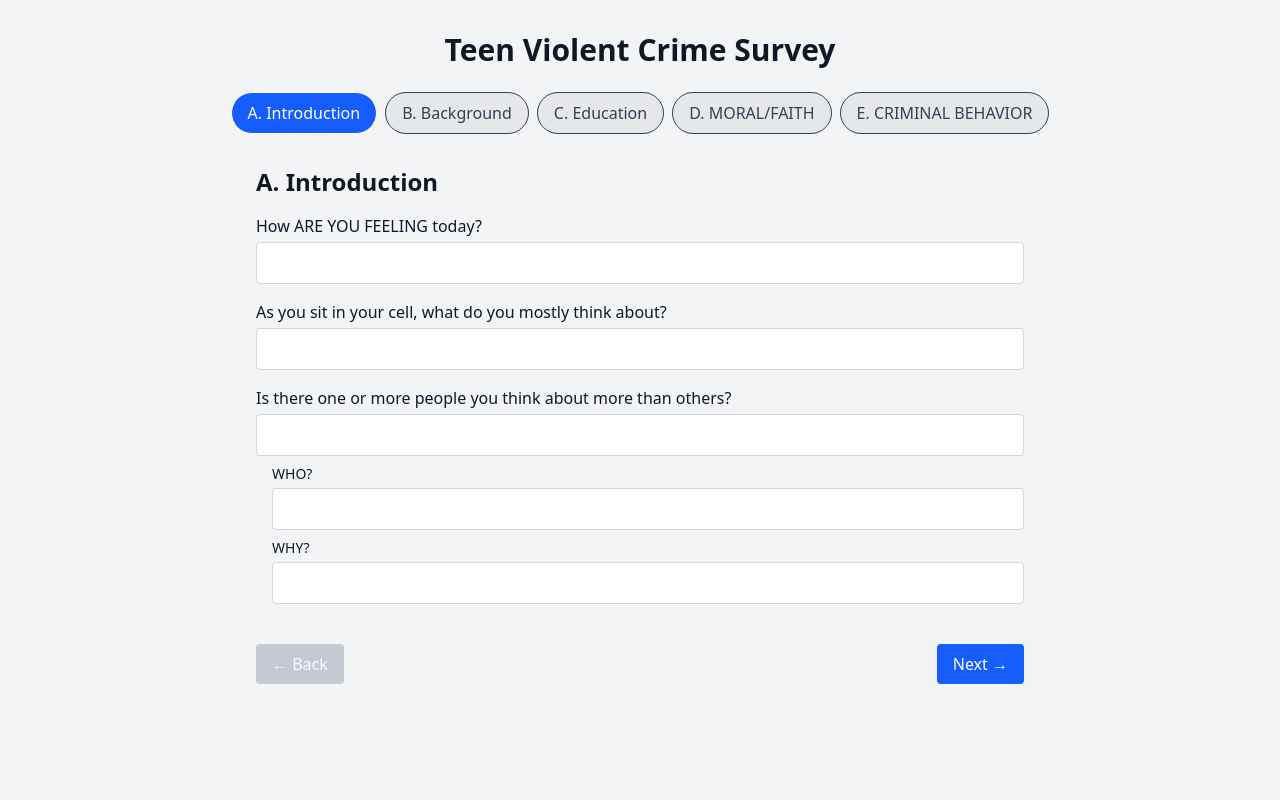
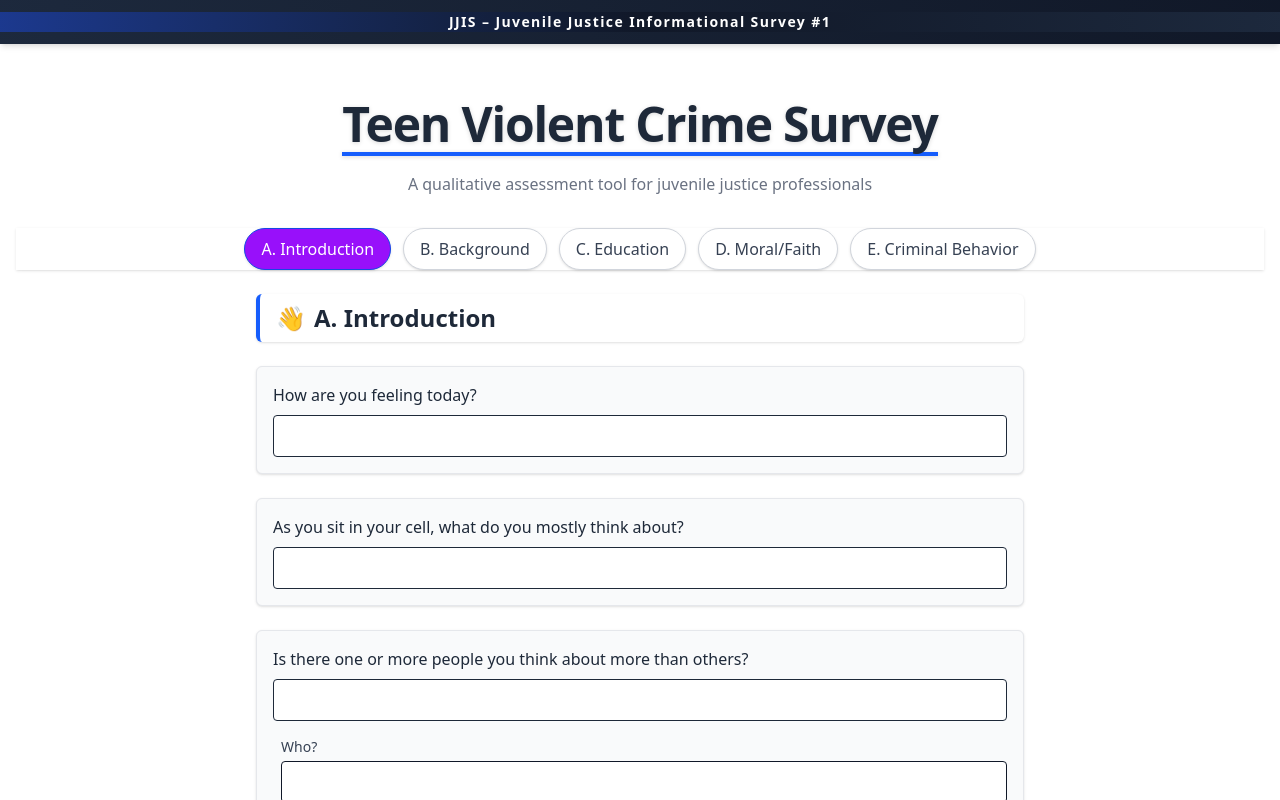
Before and after one commit to dariansweb/teenage-violent-crime-assessment, a React (Vite) app: page /survey in a window 1280 px wide. Shown: the top 800 px of the page. Built offline with nearby package versions, Linux system fonts and the light colour scheme.

Commit message:
email submit added and styles tweaked for modernizing

```diff
--- a/src/App.jsx
+++ b/src/App.jsx
@@ -3,10 +3,12 @@ import { BrowserRouter as Router, Routes, Route, Navigate } from 'react-router-d
 import SurveyWizard from './components/SurveyWizard'
 import ReviewPage from './components/ReviewPage'
 import SubmittedPage from './components/SubmittedPage'
+import HeaderBar from './components/HeaderBar'
 
 function App() {
   return (
     <Router>
+      <HeaderBar />
       <Routes>
         <Route path="/" element={<Navigate to="/survey" replace />} />
         <Route path="/survey" element={<SurveyWizard />} />
--- /dev/null
+++ b/src/components/EmailModal.jsx
@@ -0,0 +1,119 @@
+// src/components/EmailModal.jsx
+
+import React, { useState } from 'react'
+import toast from 'react-hot-toast'
+import emailjs from 'emailjs-com'
+import surveyData from '../data/teen_violent_crime_survey.json'
+
+const EmailModal = ({ isOpen, onClose, responses }) => {
+  const [email, setEmail] = useState('')
+  const [sending, setSending] = useState(false)
+
+  if (!isOpen) return null
+
+  const formatPlaintextResponses = () => {
+    let text = 'JJIS – Juvenile Justice Informational Survey #1\n\n'
+
+    surveyData.forEach((section) => {
+      text += `=== ${section.section} ===\n\n`
+
+      section.questions.forEach((q) => {
+        const answer = responses[q.id]
+        if (answer !== undefined && answer !== '') {
+          text += `${q.question}\n${answer}\n\n`
+
+          // Add followUps if applicable
+          if (q.followUps) {
+            q.followUps.forEach((fu, idx) => {
+              const fuId = `${q.id}_fu${idx}`
+              if (responses[fuId]) {
+                text += `${fu}\n${responses[fuId]}\n\n`
+              }
+            })
+          }
+
+          // Add subQuestions if applicable
+          if (q.subQuestions) {
+            q.subQuestions.forEach((sub, idx) => {
+              const subId = `${q.id}_sub${idx}`
+              if (responses[subId]) {
+                text += `${sub}\n${responses[subId]}\n\n`
+              }
+            })
+          }
+        }
+      })
+
+      text += `\n`
+    })
+
+    return text
+  }
+
+  const handleSend = async () => {
+    if (!email) return toast.error('Please enter an email address.')
+
+    setSending(true)
+
+    const message = formatPlaintextResponses()
+
+    const templateParams = {
+      to_email: email,
+      name: 'JJIS Survey System',
+      time: new Date().toLocaleString(),
+      message, // ✅ use the variable you created
+    }
+
+    try {
+      await emailjs.send(
+        import.meta.env.VITE_EMAILJS_SERVICE_ID,
+        import.meta.env.VITE_EMAILJS_TEMPLATE_ID,
+        templateParams,
+        import.meta.env.VITE_EMAILJS_USER_ID,
+      )
+
+      toast.success('📩 Survey emailed to case manager!')
+      onClose(true)
+    } catch (err) {
+      toast.error('⚠️ Failed to send email.')
+      console.error('EmailJS error:', err)
+    } finally {
+      setSending(false)
+    }
+  }
+
+  return (
+    <div className="fixed inset-0 bg-black bg-opacity-40 flex items-center justify-center z-50">
+      <div className="bg-white p-6 rounded shadow-xl w-full max-w-md">
+        <h2 className="text-lg font-bold mb-4">Send Survey Results</h2>
+        <p className="text-sm mb-2 text-gray-600">
+          Enter the case manager’s email address:
+        </p>
+        <input
+          type="email"
+          placeholder="example@agency.org"
+          className="w-full p-2 border border-gray-300 rounded mb-4"
+          value={email}
+          onChange={(e) => setEmail(e.target.value)}
+        />
+        <div className="flex justify-end gap-2">
+          <button
+            onClick={() => onClose(false)}
+            className="px-4 py-2 bg-gray-200 text-gray-800 rounded"
+          >
+            Cancel
+          </button>
+          <button
+            onClick={handleSend}
+            disabled={sending}
+            className="px-4 py-2 bg-blue-600 text-white rounded hover:bg-blue-700 disabled:opacity-50"
+          >
+            {sending ? 'Sending...' : 'Send Email'}
+          </button>
+        </div>
+      </div>
+    </div>
+  )
+}
+
+export default EmailModal
--- /dev/null
+++ b/src/components/HeaderBar.jsx
@@ -0,0 +1,18 @@
+// src/components/HeaderBar.jsx
+
+import React from 'react'
+
+const HeaderBar = () => {
+  return (
+    <header className="bg-gradient-to-r from-slate-800 to-gray-900 shadow-md py-3 sticky top-0 z-50 ">
+      <div
+        className="text-center text-white text-sm tracking-widest font-semibold bg-gradient-to-r from-blue-900 via-gray-900 to-slate-800
+"
+      >
+        JJIS – Juvenile Justice Informational Survey #1
+      </div>
+    </header>
+  )
+}
+
+export default HeaderBar
--- a/src/components/SurveyWizard.jsx
+++ b/src/components/SurveyWizard.jsx
@@ -9,10 +9,16 @@ import toast from 'react-hot-toast'
 
 const SurveyWizard = () => {
   const { responses, updateResponse, currentStep, setCurrentStep } = useSurvey()
+  const navigate = useNavigate()
+  const currentSection = surveyData[currentStep]
 
-  const navigate = useNavigate()
-
-  const currentSection = surveyData[currentStep]
+  const sectionIcons = {
+    'A. Introduction': '👋',
+    'B. Background': '🏠',
+    'C. Education': '📚',
+    'D. Moral/Faith': '⛪',
+    'E. Criminal Behavior': '🚔',
+  }
 
   // 🔁 Build validation schema dynamically for the current section
   const schema = useMemo(() => {
@@ -71,26 +77,35 @@ const SurveyWizard = () => {
   }
 
   return (
-    <div className="min-h-screen bg-gray-100 text-gray-900 px-4 py-8">
-      <h1 className="text-3xl font-bold mb-6 text-center">
+    <div className="bg-white py-6 px-4 border-b border-gray-200 shadow-sm">
+      <h1 className="text-4xl sm:text-5xl font-extrabold text-gray-800 text-center mt-8 mb-4 tracking-tight drop-shadow-sm">
+        <span className="inline-block border-b-4 border-blue-600 pb-1">
           Teen Violent Crime Survey
+        </span>
       </h1>
+      <p className="text-center text-gray-500 text-sm sm:text-base mb-8">
+        A qualitative assessment tool for juvenile justice professionals
+      </p>
 
       {/* 🔖 Tabs */}
-      <div className="flex flex-wrap justify-center gap-2 mb-8">
+      <div className="flex flex-wrap justify-center gap-3 my-6 sticky top-[5.25rem] bg-white z-40 shadow-sm">
         {surveyData.map((section, index) => {
           const isComplete = section.questions.some((q) => responses[q.id])
+          const isActive = index === currentStep
+
           return (
             <button
               key={index}
               onClick={() => setCurrentStep(index)}
-              className={`px-4 py-2 rounded-full border flex items-center gap-2 ${
-                index === currentStep
-                  ? 'bg-blue-600 text-white'
-                  : 'bg-gray-200 text-gray-700'
-              }`}
+              className={`px-4 py-2 rounded-full border flex items-center gap-2 transition-all duration-200 shadow-sm
+          ${
+            isActive
+              ? 'bg-purple-600 text-white border-blue-700 shadow-md'
+              : 'bg-white text-gray-700 border-gray-300 hover:bg-blue-50 hover:text-blue-700'
+          }
+        `}
             >
-              {section.section}
+              <span className="font-medium">{section.section}</span>
               {isComplete && <span className="text-green-500 text-xl">✓</span>}
             </button>
           )
@@ -98,14 +113,24 @@ const SurveyWizard = () => {
       </div>
 
       {/* 📝 Survey Form */}
+      <div className="animate-fade-in transition-opacity duration-300">
         <form className="space-y-6 max-w-3xl mx-auto">
-        <h2 className="text-2xl font-semibold mb-4">
+          <h2 className="text-2xl font-bold text-gray-800 bg-white rounded-md px-4 py-2 border-l-4 border-blue-600 shadow-sm mb-6 flex items-center gap-2">
+            <span className="text-2xl">
+              {sectionIcons[currentSection.section] ?? '🧩'}
+            </span>
             {currentSection.section}
           </h2>
 
           {currentSection.questions.map((q) => (
-          <div key={q.id} className="mb-4">
-            <label htmlFor={q.id} className="block font-medium mb-1">
+            <div
+              key={q.id}
+              className="mb-6 p-4 bg-gray-50 border border-gray-200 rounded-md shadow-sm"
+            >
+              <label
+                htmlFor={q.id}
+                className="block font-medium mb-2 text-gray-800"
+              >
                 {q.question}
               </label>
 
@@ -118,44 +143,48 @@ const SurveyWizard = () => {
                     {...field}
                     id={q.id}
                     type={q.type || 'text'}
-                  className="w-full p-2 border rounded bg-white border-gray-300"
+                    className="w-full p-2 border rounded bg-white border-gray-800 focus:ring-blue-500 focus:border-blue-500"
                   />
                 )}
               />
 
               {errors[q.id] && (
-              <p className="text-red-600 text-sm mt-1">
+                <p className="text-red-600 text-sm mt-2">
                   {errors[q.id]?.message}
                 </p>
               )}
 
-            {/* 🔁 Follow-up Questions */}
+              {/* 🔁 Follow-ups */}
               {q.followUps?.map((fu, idx) => {
                 const followId = `${q.id}_fu${idx}`
                 return (
-                <div key={followId} className="mt-2 ml-4">
-                  <label className="block text-sm mb-1">{fu}</label>
+                  <div key={followId} className="mt-4 ml-2">
+                    <label className="block text-sm font-medium text-gray-700 mb-1">
+                      {fu}
+                    </label>
                     <input
                       type="text"
                       value={responses[followId] || ''}
                       onChange={(e) => updateResponse(followId, e.target.value)}
-                    className="w-full p-2 border rounded bg-white border-gray-300"
+                      className="w-full p-2 border rounded bg-white border-gray-900 focus:ring-blue-500 focus:border-blue-500"
                     />
                   </div>
                 )
               })}
 
-            {/* 🔁 Sub-Questions */}
+              {/* 🔁 Sub-questions */}
               {q.subQuestions?.map((sq, idx) => {
                 const subId = `${q.id}_sub${idx}`
                 return (
-                <div key={subId} className="mt-2 ml-4">
-                  <label className="block text-sm mb-1">{sq}</label>
+                  <div key={subId} className="mt-4 ml-2">
+                    <label className="block text-sm font-medium text-gray-700 mb-1">
+                      {sq}
+                    </label>
                     <input
                       type="text"
                       value={responses[subId] || ''}
                       onChange={(e) => updateResponse(subId, e.target.value)}
-                    className="w-full p-2 border rounded bg-white border-gray-300"
+                      className="w-full p-3 bg-gradient-to-br from-white to-gray-50 border border-gray-300 rounded shadow-inner focus:ring-2 focus:ring-blue-500 focus:border-blue-500 transition"
                     />
                   </div>
                 )
@@ -194,6 +223,7 @@ const SurveyWizard = () => {
           </div>
         </form>
       </div>
+    </div>
   )
 }
 
--- a/src/data/teen_violent_crime_survey.json
+++ b/src/data/teen_violent_crime_survey.json
@@ -4,7 +4,7 @@
     "questions": [
       {
         "id": "q_a_01",
-        "question": "How ARE YOU FEELING today?",
+        "question": "How are you feeling today?",
         "type": "text"
       },
       {
@@ -16,8 +16,8 @@
         "id": "q_a_03",
         "question": "Is there one or more people you think about more than others?",
         "followUps": [
-          "WHO?",
-          "WHY?"
+          "Who?",
+          "Why?"
         ],
         "type": "text"
       }
@@ -174,7 +174,7 @@
     ]
   },
   {
-    "section": "D. MORAL/FAITH",
+    "section": "D. Moral/Faith",
     "questions": [
       {
         "id": "q_d_01",
@@ -202,7 +202,7 @@
     ]
   },
   {
-    "section": "E. CRIMINAL BEHAVIOR",
+    "section": "E. Criminal Behavior",
     "questions": [
       {
         "id": "q_e_01",
--- a/src/index.css
+++ b/src/index.css
@@ -1 +1,22 @@
-@import "tailwindcss";
+/* Optional, if you want to layer stuff manually instead of using the import above:
+@tailwind base;
+@tailwind components;
+@tailwind utilities;
+*/
+
+@import 'tailwindcss';
+
+@layer utilities {
+  .animate-fade-in {
+    animation: fadeIn 0.3s ease-in-out;
+  }
+
+  @keyframes fadeIn {
+    from {
+      opacity: 0;
+    }
+    to {
+      opacity: 1;
+    }
+  }
+}
```
Also changed, not shown: src/components/ReviewPage.jsx (+23 -8 lines), 1 other file (tests, documents, lock files or other folders). Lines whose indentation alone changed are shown as unchanged.
